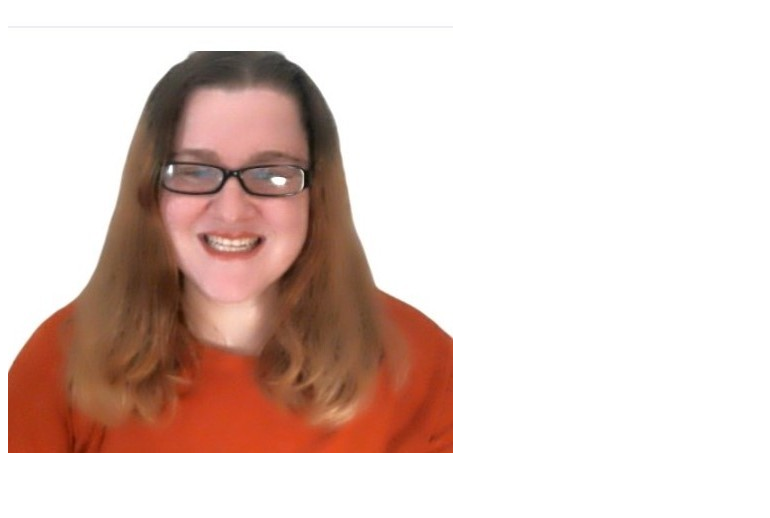
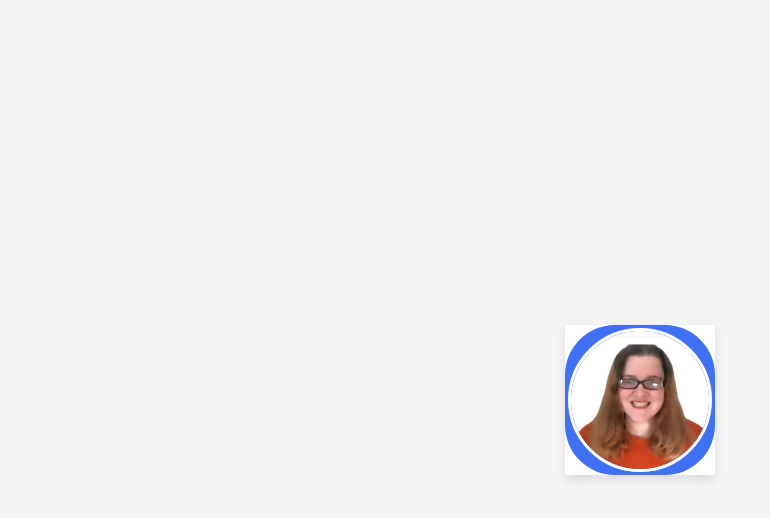
Before and after one commit to meredithpappa/Responsive-Profile-Card, a plain HTML site: page index.html in a window 1280 px wide. Shown: the whole page, without its empty margins (0-770 px from the left). Drawn offline with nearby package versions, Linux system fonts and the light colour scheme.

Commit message:
Initial commit

```diff
--- a/style.css
+++ b/style.css
@@ -1,5 +1,37 @@
+* {
+  margin: 0;
+  padding: 0;
+  box-sizing: border-box ;
+  font-family: Arial, Helvetica, sans-serif;
+}
+
+body {
+  height: 100vh;
+  display: flex;
+  align-items: center;
+  justify-content: center;
+  background-color: #f4f4f4;
+}
+
+.profile-card {
+  max-width: 370px;
+  background: #fff;
+  box-shadow: 0 5px 10px rgba(0, 0, 0, 0.1);
+}
+
 .image {
   postition: relative;
   height: 150px;
-  width: 150;
+  width: 150px;
+  border-radius: 50px;
+  background-color: #4070f4;
+  padding: 3px;
 }
+
+.image .profile-img {
+  height: 100%;
+  width: 100%
+  object-fit: cover;
+  border-radius: 50%;
+  border: 3px solid #fff;
+}
```
